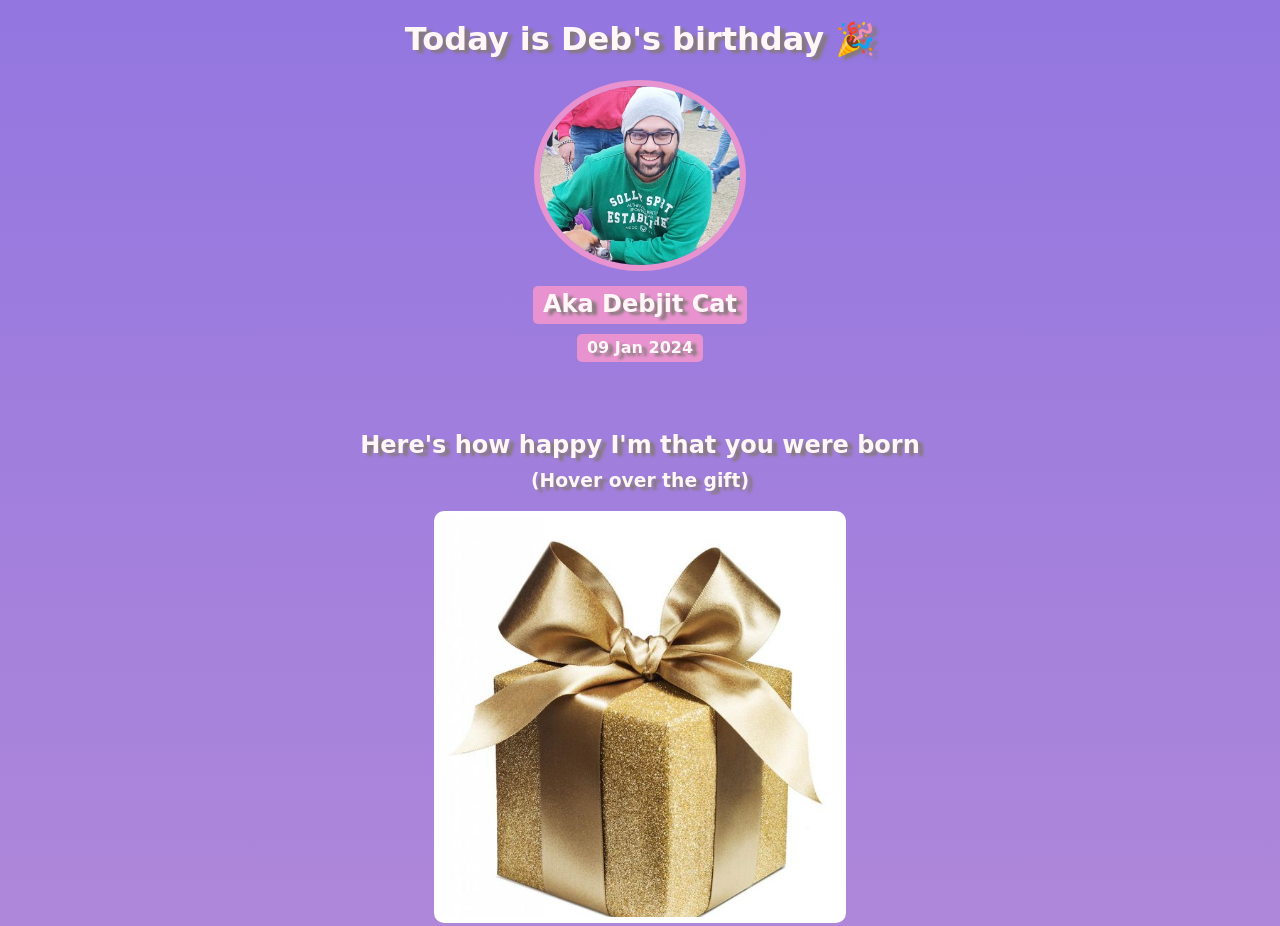
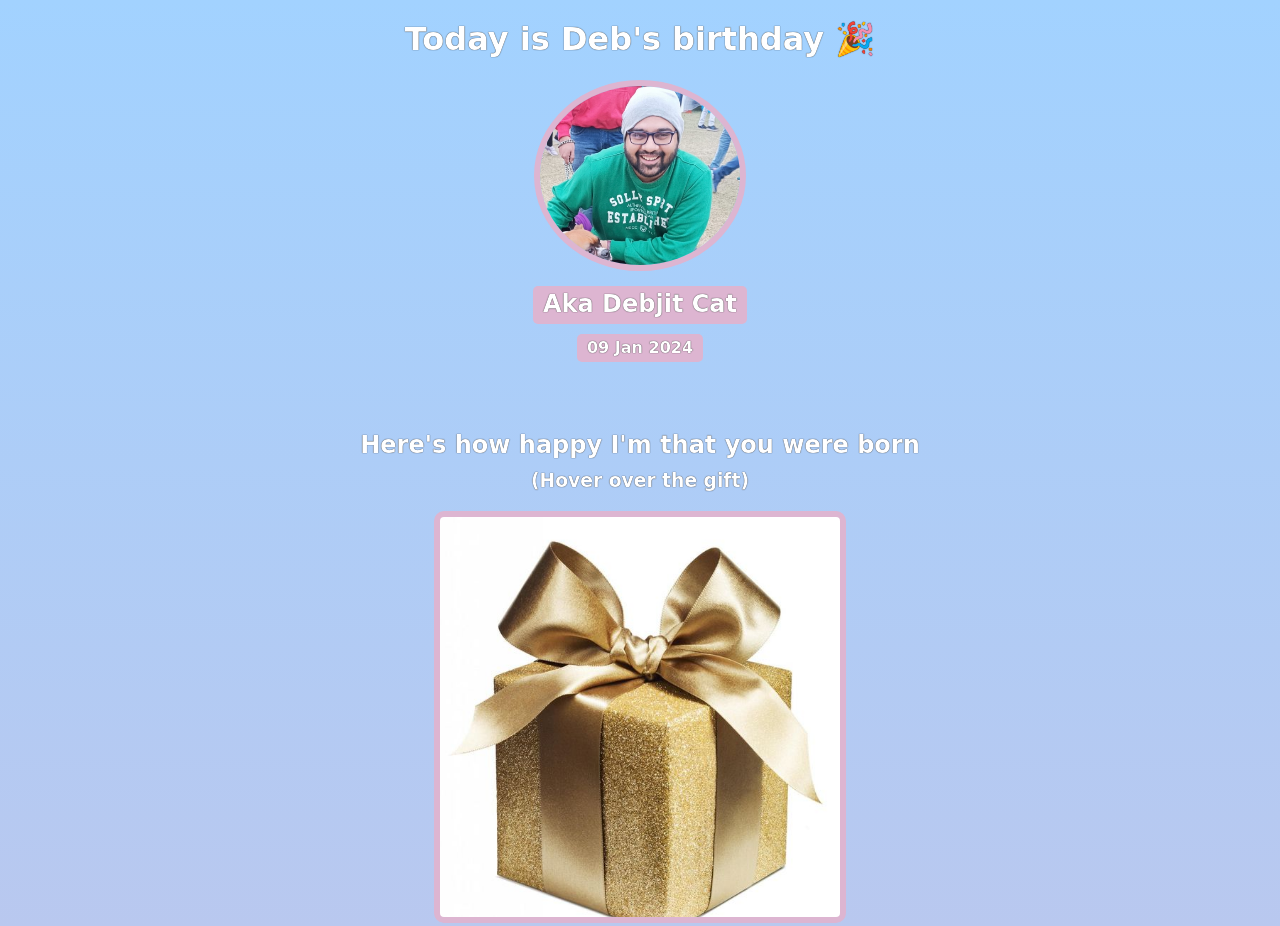
Before and after one commit to Navdeepdhillon17/deb-bdy, a plain HTML site: page index.html in a window 1280 px wide. Shown: the top 926 px of the page. Drawn offline with nearby package versions, Linux system fonts and the light colour scheme; a web font is replaced by a local one.

Commit message:
Update index.css

```diff
--- a/index.css
+++ b/index.css
@@ -1,13 +1,14 @@
 body {
     text-align: center;
     font-family: 'Happy Monkey', cursive;
-    background: linear-gradient(#9376E0, #EFB0C9);
-    color: rgb(255, 247, 247);
+    background: linear-gradient(#a2d2ff, #EFB0C9);
+    color: #ffffff;
 }
 
 h1, h2, h3, h4, p {
-    text-shadow: 5px 3px 3px rgb(134, 122, 122);
+    text-shadow: 0 0 1px black;
 }
+
 .flex-container {
     display: flex;
     flex-direction: column;
@@ -18,12 +19,12 @@ h1, h2, h3, h4, p {
 #deb-img {
     width: 200px;
     border-radius: 50%;
-    border: 6px solid #E893CF;
+    border: 6px solid #ddb5d1;
     margin-bottom: 10px;
 }
 
 #bday-age {
-    background: #E893CF;
+    background: #ddb5d1;
     padding: 5px 10px;
     border-radius: 5px;
     margin: 5px 0 10px 0;
@@ -31,7 +32,7 @@ h1, h2, h3, h4, p {
 
 #bday-date {
     margin: 0;
-    background: #E893CF;
+    background: #ddb5d1;
     padding: 5px 10px;
     border-radius: 5px;
 }
@@ -59,7 +60,7 @@ h1, h2, h3, h4, p {
     margin: 20px auto;
     max-width: 400px;
     height: 400px;
-    border: 6px solid white;
+    border: 6px solid #ddb5d1;
     border-radius: 10px;
     background-image: url("gift.jpg");
     background-size: cover;
@@ -86,16 +87,19 @@ h1, h2, h3, h4, p {
 }
 
 
-@media screen and (max-width: 600px){
+@media screen and (max-width: 600px) {
     .gift-section {
         max-width: 500px;
         margin: 5px auto;
-        font-size: 20px;
-     }
+        font-size: 17px;
+    }
+
     .gift-img {
         width: 330px;
         height: 300px;
         margin: 5px auto;
+    }
 
-    }
+
+
 }
```
